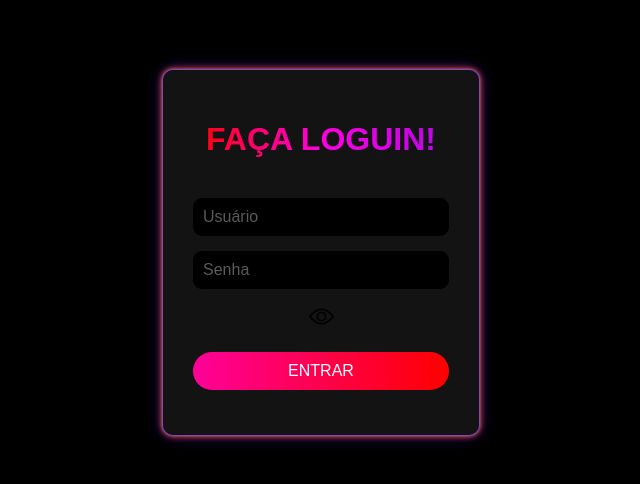
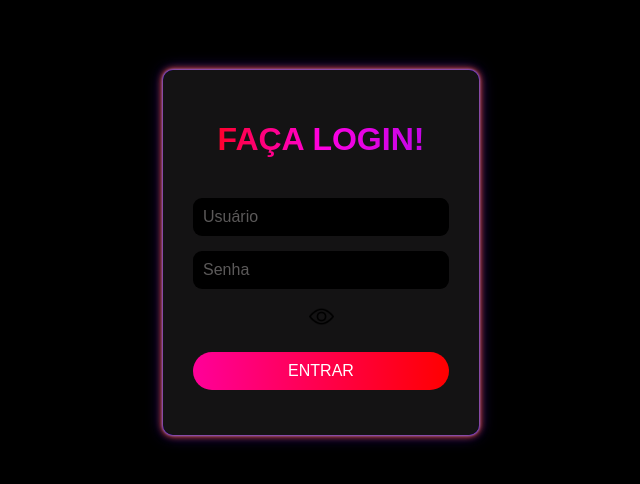
Before and after one commit to aglomera/FL, a plain HTML site: page index.html in a window 1280 px wide. Shown: the part 140-624 px from the top of the page, without its empty margins (319-959 px from the left). Drawn offline with Linux system fonts and the light colour scheme.

Commit message:
Update index.html

```diff
--- a/index.html
+++ b/index.html
@@ -3,13 +3,13 @@
 <head>
     <meta charset="UTF-8">
     <meta name="viewport" content="width=device-width, initial-scale=1.0">
-    <title>Loguin</title>
+    <title>Login</title>
     <link rel="stylesheet" href="style.css">
 </head>
 <body>
 
     <div class="form">
-        <h1>FAÇA LOGUIN!</h1><br/>
+        <h1>FAÇA LOGIN!</h1><br/>
     <form action="">
         <input type="text" id="usuario" placeholder="Usuário"/><br/>
 
```
